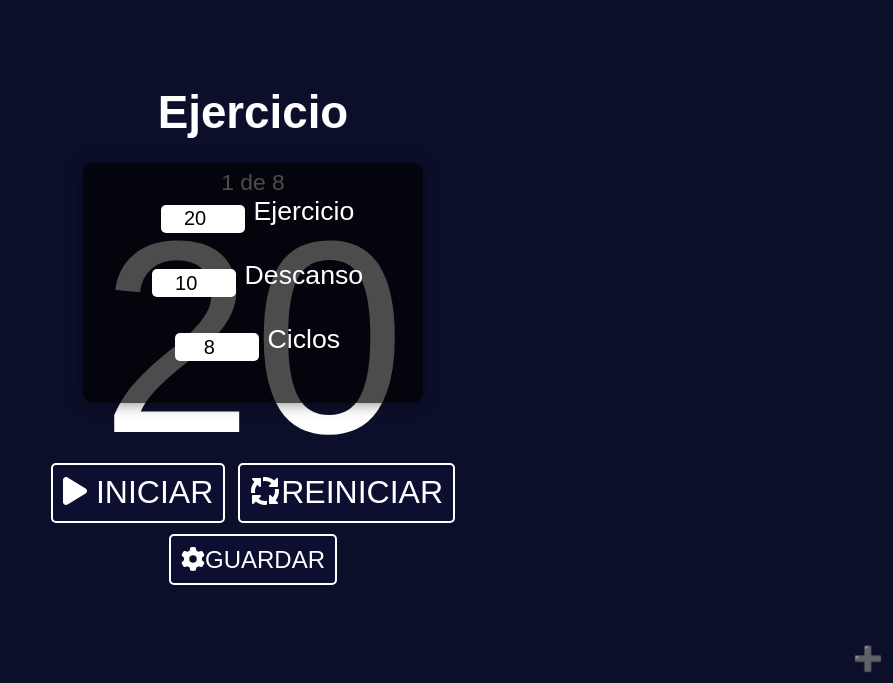
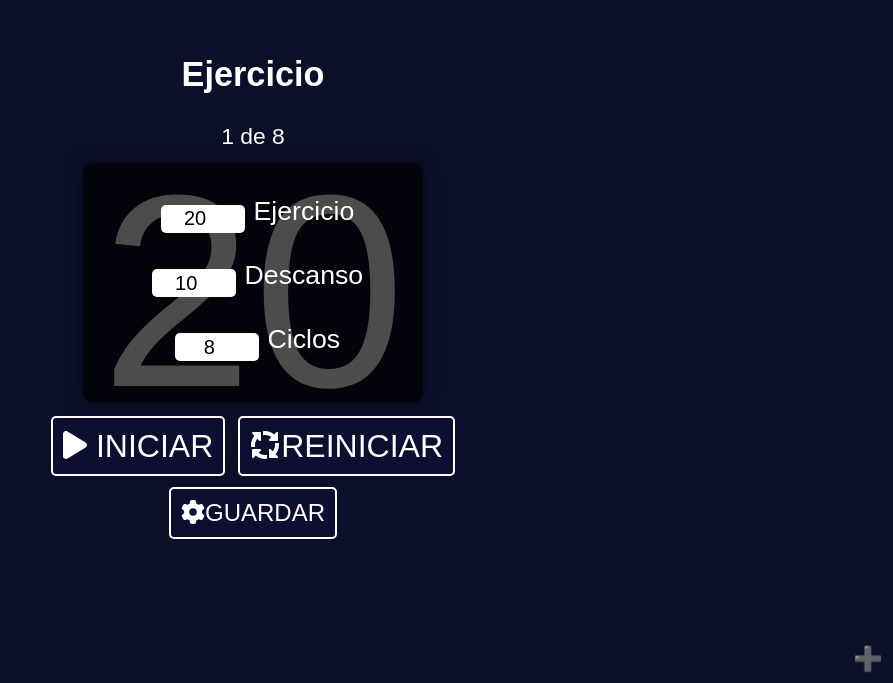
Before and after one commit to aljerr3/tabataclock, a React (Create React App) app: page / in a window 1280 px wide. Shown: the part 117-800 px from the top of the page, without its empty margins (387-1280 px from the left). Built offline with nearby package versions, Linux system fonts and the light colour scheme; a web font is replaced by a local one.

Commit message:
fix colors a css

```diff
--- a/src/App.css
+++ b/src/App.css
@@ -10,7 +10,7 @@
 }
 
 .timer {
-  margin-top: calc(100vh/10);
+  margin-top: calc(100vh/200);
   text-align: center;
   color:white;
   font-size: calc(100vh/35);
--- a/src/Tabata.jsx
+++ b/src/Tabata.jsx
@@ -153,9 +153,9 @@ function TabataTimer() {
 function Timer({ time, isResting, cycle, totalCycles }) {
   return (
     <div className="timer">
-      <h1 className={isResting ? "resting" : "working"}>
+      <h2 className={isResting ? "resting" : "working"}>
         {isResting ? "Descanso" : "Ejercicio"}
-      </h1>
+      </h2>
       <p>
         {cycle} de {totalCycles}
       </p>
```
